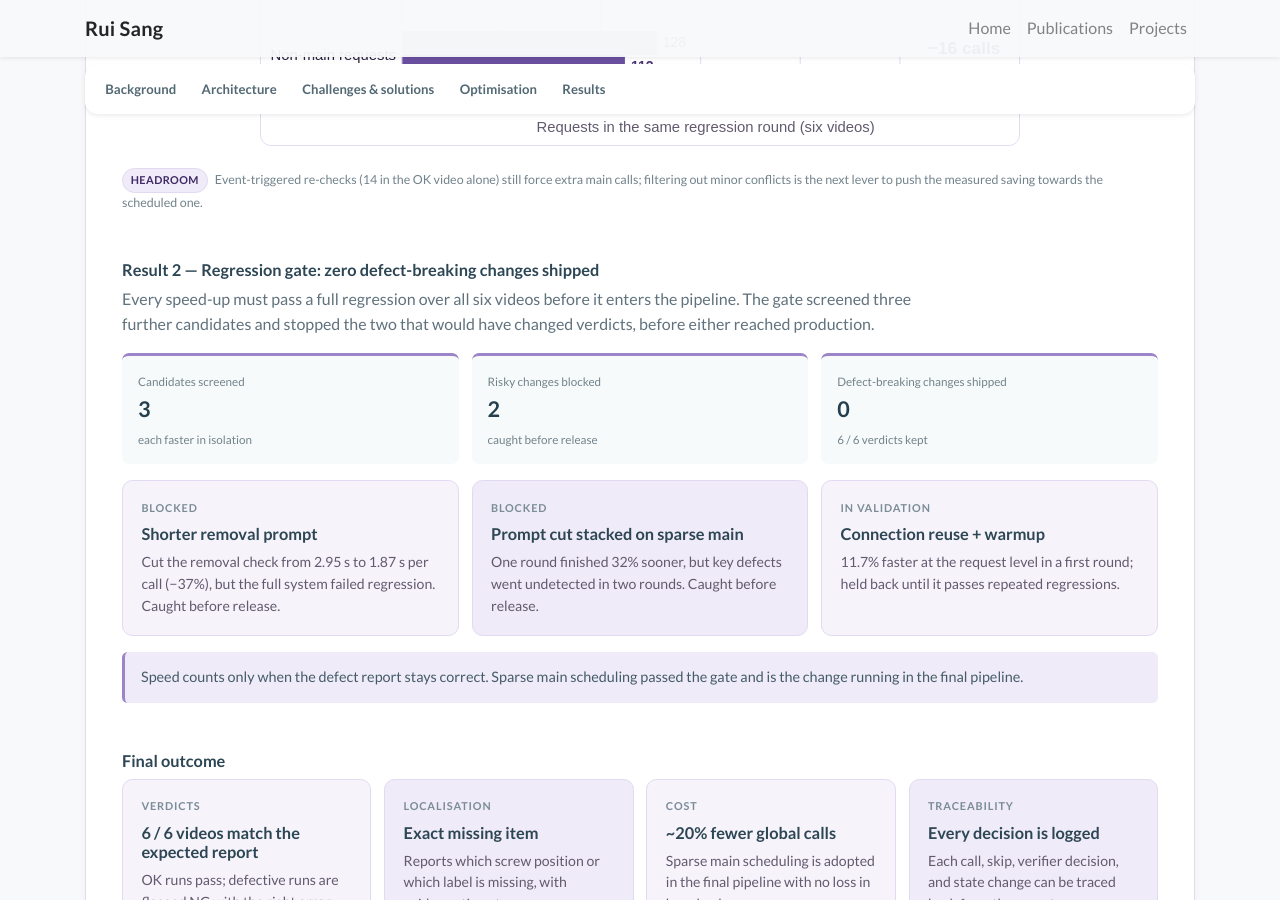
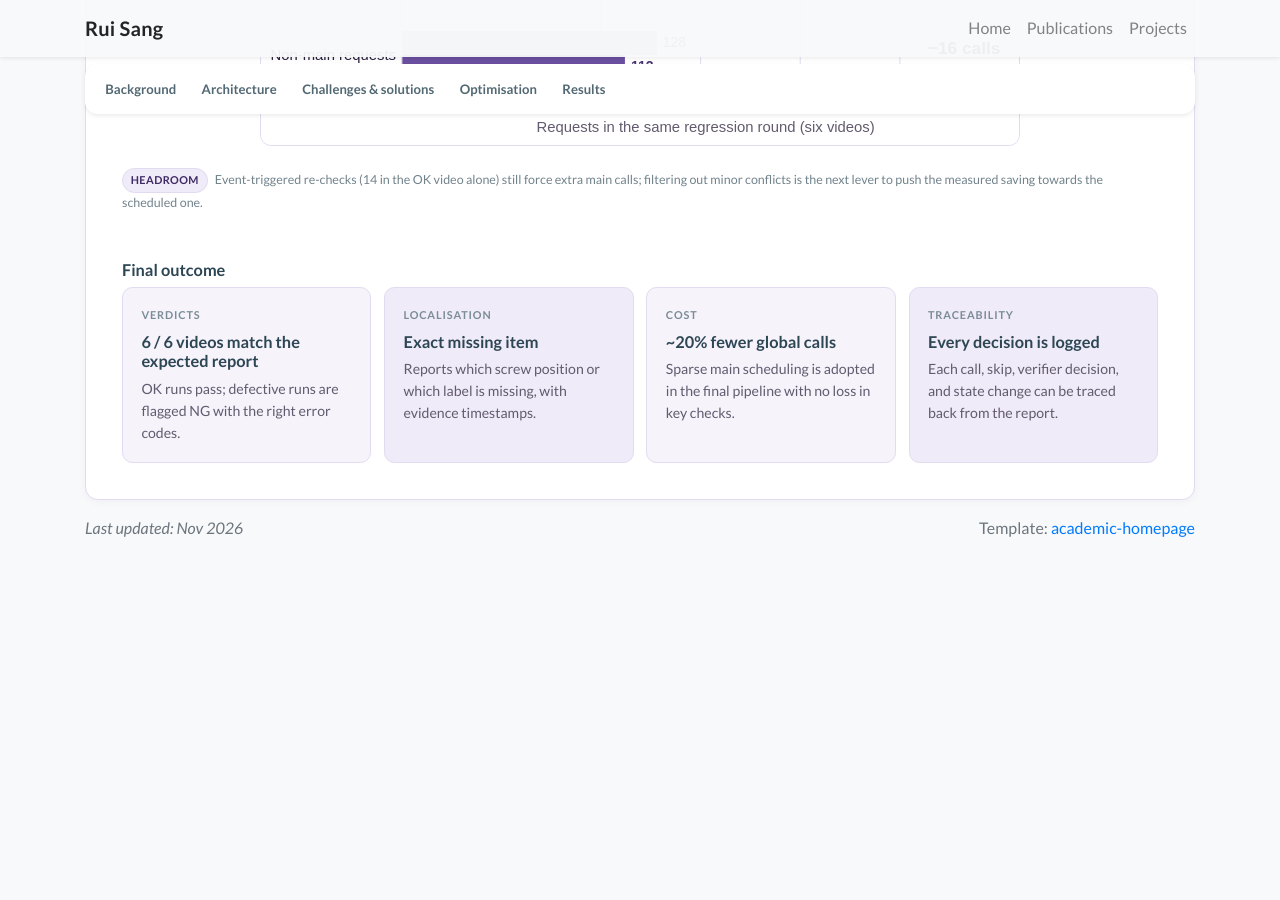
Before and after one commit to richael-sang/richael-sang.github.io, a Jekyll site: the page built from _projects/bosch-sop.md, in a window 1280 px wide and 900 px high, scrolled down 7459 px. Built offline with Jekyll 4.4.1, drawn with Linux system fonts in a browser that asks for light colours; nearby versions of some CDN libraries; a style sheet for code colours, icons or effects is not loaded; after the commit the page ends 8016 px from its top, so only the background shows below that; some of the changed text lies outside the part shown.

Commit message:
Remove Bosch result 2
Co-authored-by: Cursor <cursoragent@cursor.com>

```diff
--- a/_projects/bosch-sop.md
+++ b/_projects/bosch-sop.md
@@ -288,7 +288,7 @@ section_nav:
     <div>{% include i18n.html tag="span" en="Key checks" zh="关键检查点" %}<strong>14 / 14</strong>{% include i18n.html tag="small" en="zero regressions" zh="零回退" %}</div>
   </div>
 
-  {% include i18n.html tag="h3" class="mt-5" en="Result 1 — Up to 2 / 3 fewer global calls in stable stages" zh="结果 1 — 稳定阶段的全局调用最多减少 2 / 3" %}
+  {% include i18n.html tag="h3" class="mt-5" en="Up to 2 / 3 fewer global calls in stable stages" zh="稳定阶段的全局调用最多减少 2 / 3" %}
   {% include i18n.html tag="p" class="section-intro" en="Once the part is in place, M1 calls the global main check only every 2nd sample during screwing and labelling, and every 3rd sample during removal. Across a full regression round this removed 22 main calls and 38 requests in total, with every OK / NG verdict and all 14 key checks unchanged." zh="工件就位后，M1 在拧螺丝和贴标阶段每 2 次采样才调用一次全局 main，在移除阶段每 3 次采样才调用一次。整轮回归下来少了 22 次 main 调用、共 38 次请求，所有 OK / NG 判断和 14 个关键检查点都没有变化。" %}
   <div class="result-highlight-grid">
     <div>{% include i18n.html tag="span" en="S3–S4 main frequency" zh="S3–S4 main 调用频率" %}<strong>−50%</strong>{% include i18n.html tag="small" en="every 2nd sample" zh="每 2 次采样一次" %}</div>
@@ -300,34 +300,6 @@ section_nav:
     <img src="{{ '/assets/images/projects/bosch-sop/request-reduction.svg' | relative_url }}" alt="Requests before and after M1: total 240 to 202, main 112 to 90, non-main 128 to 112" data-alt-en="Requests before and after M1: total 240 to 202, main 112 to 90, non-main 128 to 112" data-alt-zh="M1 前后的请求数：总计 240 到 202，main 112 到 90，非 main 128 到 112" loading="lazy">
   </figure>
   <p class="source-line"><span class="evidence-chip">{% include i18n.html en="Headroom" zh="后续空间" %}</span> {% include i18n.html en="Event-triggered re-checks (14 in the OK video alone) still force extra main calls; filtering out minor conflicts is the next lever to push the measured saving towards the scheduled one." zh="事件触发的补查仍会强制额外的 main 调用（仅 OK 视频就有 14 次）；过滤掉轻微冲突，是让实测降幅进一步接近调度设计降幅的下一个抓手。" %}</p>
-
-  {% include i18n.html tag="h3" class="mt-5" en="Result 2 — Regression gate: zero defect-breaking changes shipped" zh="结果 2 — 回归把关：带缺陷的改动零上线" %}
-  {% include i18n.html tag="p" class="section-intro" en="Every speed-up must pass a full regression over all six videos before it enters the pipeline. The gate screened three further candidates and stopped the two that would have changed verdicts, before either reached production." zh="任何提速都必须先在全部 6 条回归视频上完整跑通，才能进入流程。回归把关又筛查了三项候选提速，在上线前拦下了两项会改变判断结果的改动。" %}
-  <div class="result-highlight-grid result-highlight-grid-3">
-    <div>{% include i18n.html tag="span" en="Candidates screened" zh="筛查候选" %}<strong>3</strong>{% include i18n.html tag="small" en="each faster in isolation" zh="单独测试均更快" %}</div>
-    <div>{% include i18n.html tag="span" en="Risky changes blocked" zh="拦截风险改动" %}<strong>2</strong>{% include i18n.html tag="small" en="caught before release" zh="上线前发现" %}</div>
-    <div>{% include i18n.html tag="span" en="Defect-breaking changes shipped" zh="带缺陷改动上线" %}<strong>0</strong>{% include i18n.html tag="small" en="6 / 6 verdicts kept" zh="6 / 6 判断保持正确" %}</div>
-  </div>
-  <div class="overview-grid overview-grid-3">
-    <div class="overview-card">
-      {% include i18n.html tag="div" class="overview-label" en="Blocked" zh="已拦截" %}
-      {% include i18n.html tag="h3" en="Shorter removal prompt" zh="精简 removal prompt" %}
-      {% include i18n.html tag="p" en="Cut the removal check from 2.95 s to 1.87 s per call (−37%), but the full system failed regression. Caught before release." zh="removal 检查单次从 2.95 秒降到 1.87 秒（−37%），但完整系统回归未通过，在上线前拦下。" %}
-    </div>
-    <div class="overview-card">
-      {% include i18n.html tag="div" class="overview-label" en="Blocked" zh="已拦截" %}
-      {% include i18n.html tag="h3" en="Prompt cut stacked on sparse main" zh="精简 prompt 叠加稀疏 main" %}
-      {% include i18n.html tag="p" en="One round finished 32% sooner, but key defects went undetected in two rounds. Caught before release." zh="有一轮总耗时缩短 32%，但两轮都漏掉了关键缺陷，在上线前拦下。" %}
-    </div>
-    <div class="overview-card">
-      {% include i18n.html tag="div" class="overview-label" en="In validation" zh="验证中" %}
-      {% include i18n.html tag="h3" en="Connection reuse + warmup" zh="复用连接 + 预热" %}
-      {% include i18n.html tag="p" en="11.7% faster at the request level in a first round; held back until it passes repeated regressions." zh="首轮在请求层面提速 11.7%，在多轮回归通过前暂不上线。" %}
-    </div>
-  </div>
-  <div class="tradeoff-callout mt-3">
-    {% include i18n.html en="Speed counts only when the defect report stays correct. Sparse main scheduling passed the gate and is the change running in the final pipeline." zh="只有缺陷报告保持正确，提速才算数。稀疏 main 调度通过了回归把关，是最终流程中采用的改动。" %}
-  </div>
 
   {% include i18n.html tag="h3" class="mt-5" en="Final outcome" zh="最终效果" %}
   <div class="overview-grid">
```
